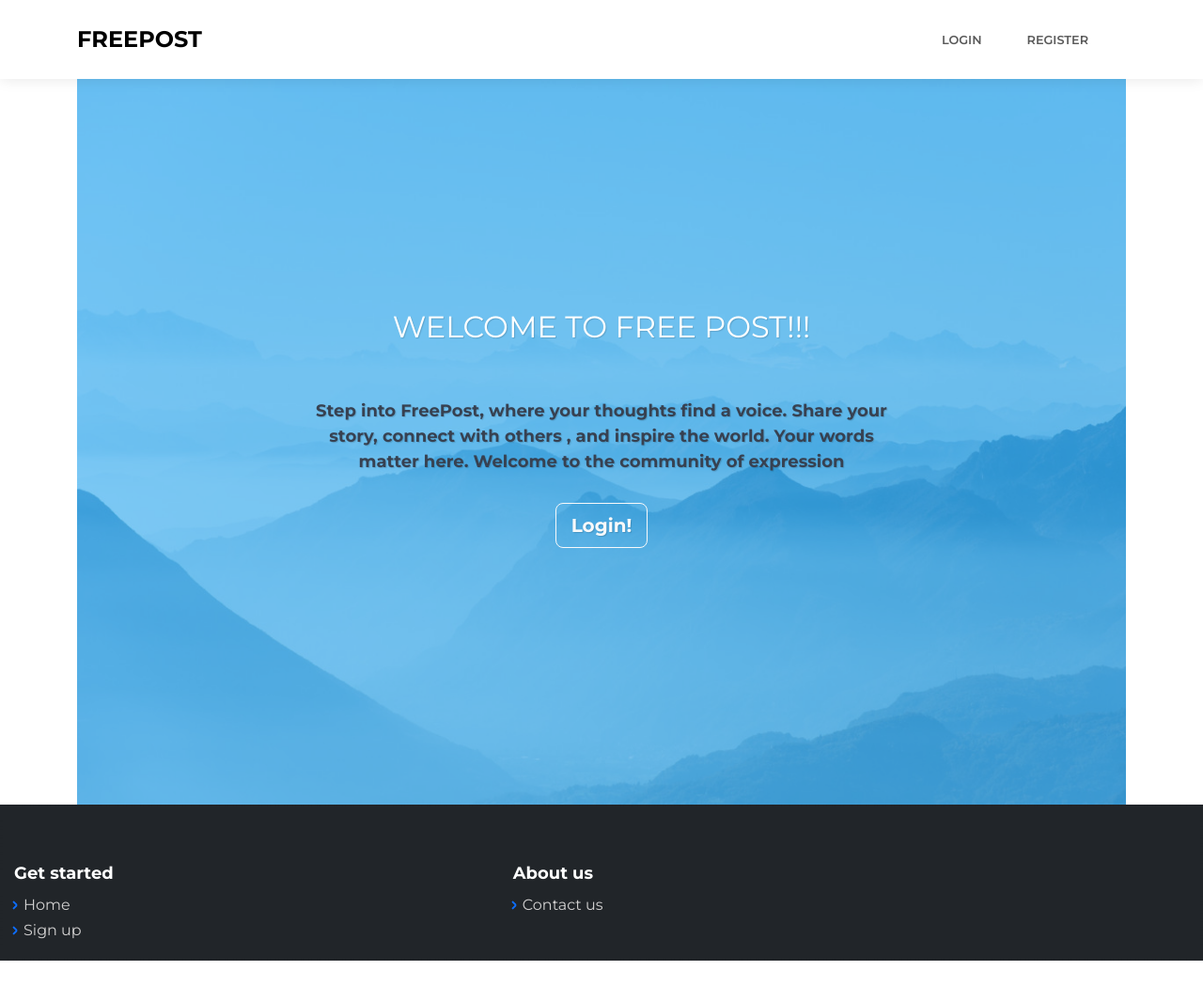
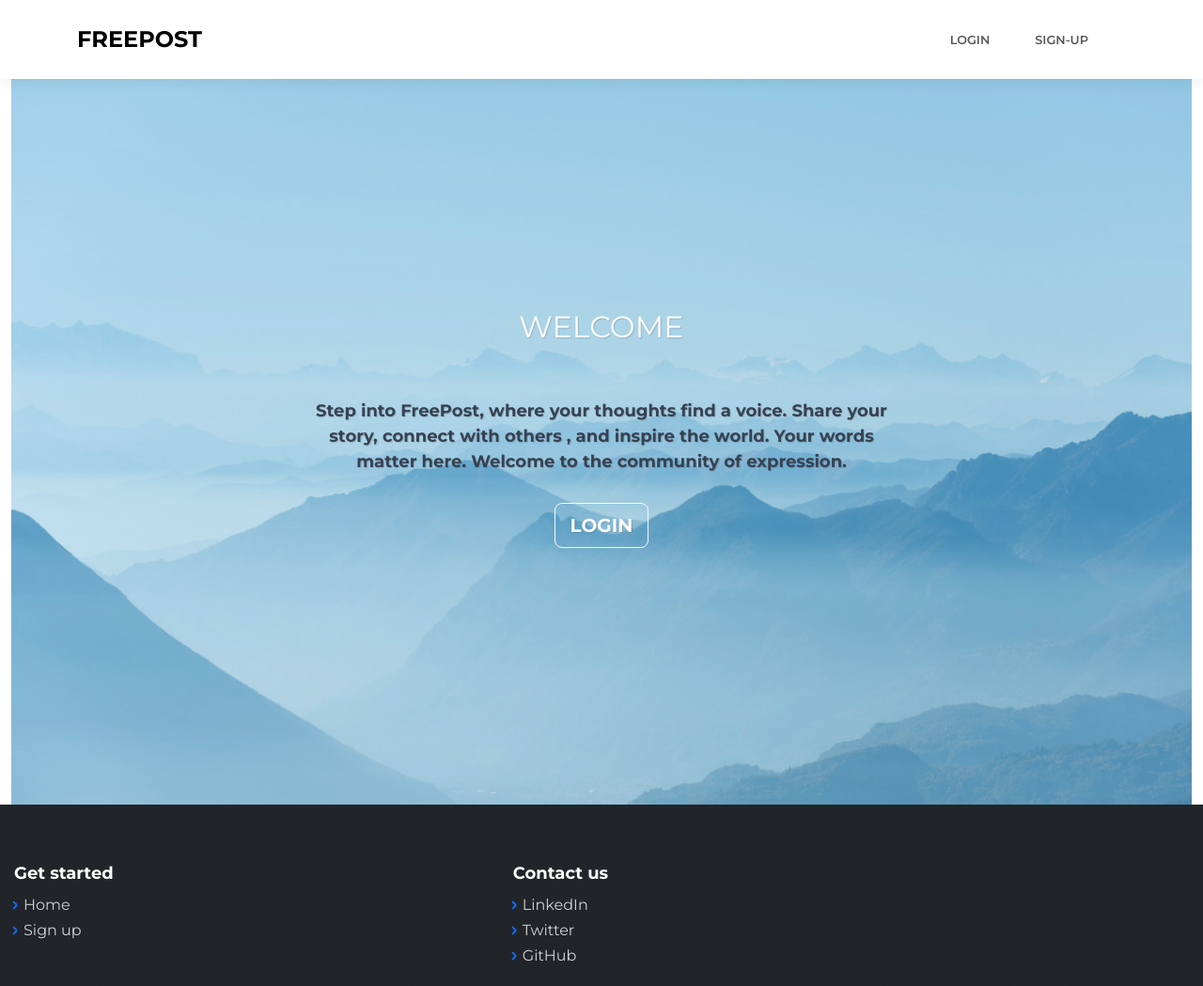
Before and after one commit to Alexus91/Freepost-portfolio, a Flask app: page /landing in a window 1280 px wide. Shown: the whole page at 94% size. Before the commit the page ends 1022 px from the top, so only its background shows below. Run offline with Flask 3, Linux system fonts and the light colour scheme; some libraries are stand-ins or nearby versions.

Commit message:
creating a session in the footer calls contact us with all info of linkdin twitter and github

```diff
--- a/webapp/templates/base.html
+++ b/webapp/templates/base.html
@@ -11,8 +11,9 @@
     <link rel="stylesheet" href="static/css/vanilla-zoom.min.css">
 </head>
 
-<body style="display: flex; flex-direction: column; min-height: 120vh; margin: 0;">
+<body style="display: flex; flex-direction: column; min-height: 100vh; margin: 0;">
 
+    <!-- Navbar -->
     <nav class="navbar navbar-expand-lg fixed-top bg-body clean-navbar navbar-light">
         <div class="container">
             <a class="navbar-brand logo" href="/landing"><strong>FREEPOST</strong></a>
@@ -25,20 +26,22 @@
                     {% if user.is_authenticated %}
                     <li class="nav-item"><a class="nav-link" href="/">Home</a></li>
                     <li class="nav-item"></li>
-                    <li class="nav-item"><a class="nav-link" href="/logout">Logout</a></li>
+                    <li class="nav-item"><a class="nav-link" href="/logout">LOGOUT</a></li>
                     {% else %}
-                    <li class="nav-item"><a class="nav-link" href="/login">Login</a></li>
-                    <li class="nav-item"><a class="nav-link" href="/sign-up">Register</a></li>
+                    <li class="nav-item"><a class="nav-link" href="/login">LOGIN</a></li>
+                    <li class="nav-item"><a class="nav-link" href="/sign-up">SIGN-UP</a></li>
                     {% endif %}
                 </ul>
             </div>
         </div>
     </nav>
 
+    <!-- Flash messages -->
     {% with messages = get_flashed_messages(with_categories=true) %}
     {% if messages %}
     <div class="container">
         {% for category, message in messages %}
+        <!-- Flash message alert -->
         <div class="alert {% if category == 'error' %}alert-danger{% else %}alert-success{% endif %} alert-dismissable fade show" role="alert">
             {{ message }}
             <button type="button" class="close" data-dismiss="alert">
@@ -50,11 +53,13 @@
     {% endif %}
     {% endwith %}
 
-    <div class="container" style="flex-grow: 1; margin-top: 56px;">
+    <!-- Main content container -->
+    <div class="container-fluid" style="flex-grow: 1; margin-top: 56px;">
         {% block content %}{% endblock %}
     </div>
-
+    <!-- Footer -->
     <footer class="page-footer dark" style="border-style: dashed;">
+        <!-- Footer content -->
         <div class="container-fluid">
             <div class="row">
                 <div class="col-sm-5">
@@ -65,19 +70,36 @@
                     </ul>
                 </div>
                 <div class="col-sm-5">
-                    <h5>About us</h5>
+                    <h5>Contact us</h5>
                     <ul>
-                        <li><a href="#">Contact us</a></li>
+                        <li><a href="https://www.linkedin.com/in/kamal-fadl-602b97191/" target="_blank">LinkedIn</a></li>
+                        <li><a href="https://twitter.com/kamalfadlll" target="_blank">Twitter</a></li>
+                        <li><a href="https://github.com/Alexus91" target="_blank">GitHub</a></li>
+                    </ul>
+
+
+
                     </ul>
                 </div>
             </div>
         </div>
     </footer>
 
+    <!-- Scripts -->
     <script src="static/bootstrap/js/bootstrap.min.js"></script>
     <script src="static/js/baguetteBox.min.js"></script>
     <script src="static/js/vanilla-zoom.js"></script>
     <script src="static/js/theme.js"></script>
+    <script>
+        // Wait for the DOM to be fully loaded
+        document.addEventListener("DOMContentLoaded", function () {
+            // Toggle visibility of contact info
+            document.getElementById('contact-us').addEventListener('click', function () {
+                var contactInfo = document.getElementById('contact-info');
+                contactInfo.style.display = (contactInfo.style.display === 'none' || contactInfo.style.display === '') ? 'block' : 'none';
+            });
+        });
+    </script>
 
     {% block javascript %}
     <script type="text/javascript">
@@ -90,8 +112,14 @@
             });
         }
     </script>
+    <!-- Additional JavaScript -->
     {% endblock %}
 
     </body>
 
     </html>
+
+
+</body>
+
+</html>
--- a/webapp/templates/landingpage.html
+++ b/webapp/templates/landingpage.html
@@ -3,14 +3,14 @@
 {% block content %}
 <main class="page landing-page">
     <section class="clean-block clean-hero" style="background-image: url('{{ url_for('static', filename='/img/scenery/image1.jpg', _external=True) }}');
-     background-size: cover; color: rgba(9, 162, 255, 0.5); height: 100vh;">
+     background-size: cover; color: rgba(9, 162, 255, 0.2); height: 100vh;">
 
         <div class="text">
-            <h2>WELCOME TO FREE POST!!!</h2>
+            <h2>WELCOME</h2>
             <p><br><strong><span style="color: rgb(55, 65, 81);">
                 Step into FreePost, where your thoughts find a voice. Share your story, connect with others
-                , and inspire the world. Your words matter here. Welcome to the community of expression</span></strong></p>
-            <a href="/" class="btn btn-outline-light btn-lg"><strong>Login!</strong></a>
+                , and inspire the world. Your words matter here. Welcome to the community of expression.</span></strong></p>
+            <a href="/" class="btn btn-outline-light btn-lg"><strong>LOGIN</strong></a>
         </div>
     </section>
 </main>
--- a/webapp/templates/login.html
+++ b/webapp/templates/login.html
@@ -1,5 +1,6 @@
 {% extends "base.html" %} {% block title %}Login{% endblock %} {% block content%}
 <main class="page registration-page">
+
     <section class="clean-block clean-form dark">
         <div class="container">
             <div class="block-heading">
--- a/webapp/templates/sign_up.html
+++ b/webapp/templates/sign_up.html
@@ -5,7 +5,7 @@
     <section class="clean-block clean-form dark">
         <div class="container">
             <div class="block-heading">
-                <h2 class="text-info"><strong>Registration</strong></h2>
+                <h2 class="text-info"><strong>SIGN-UP</strong></h2>
             </div>
             <form method="POST">
                 <div class="form-group">
```
Also changed, not shown: instance/database.db. Lines whose indentation alone changed are shown as unchanged.
